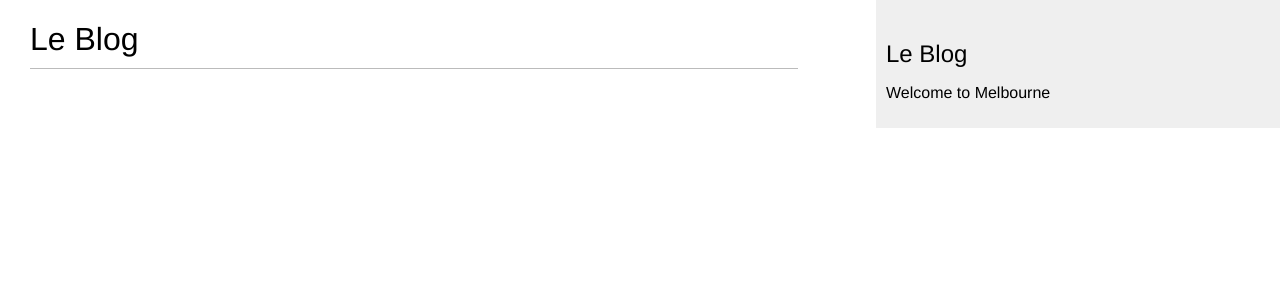
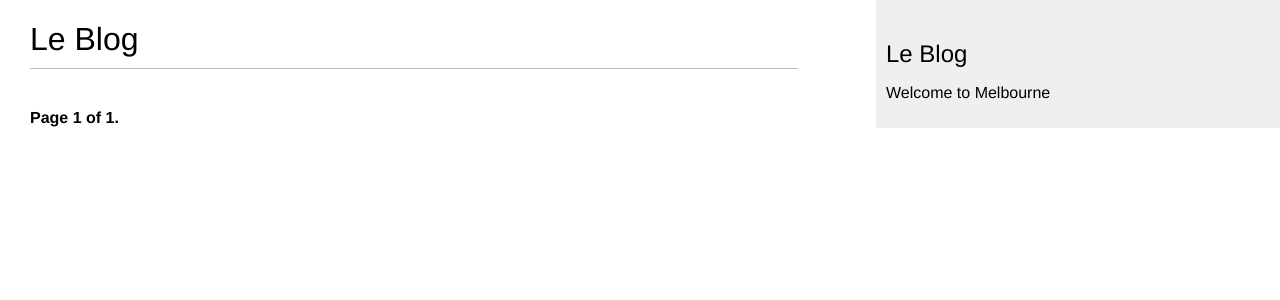
Before and after one commit to Roberto-Yudi/D3BE_Blog, a Django app: page /blog/ in a window 1280 px wide. Shown: the top 300 px of the page. Run offline with Django 3.2, Linux system fonts and the light colour scheme; data that the repository does not hold is empty.

Commit message:
added pagination

```diff
--- a/blog/templates/blog/post/list.html
+++ b/blog/templates/blog/post/list.html
@@ -15,5 +15,5 @@
             Published: {{ post.publish }} by {{ post.author }}
         </p>
     {% endfor %}
-
+{% include "pagination.html" with page=posts %}
 {% endblock %}
--- /dev/null
+++ b/blog/templates/pagination.html
@@ -0,0 +1,13 @@
+<div class='pagination'>
+    <span class='step-links'>
+        {% if page.has_previous %}
+        <a href="?page={{ page.previous_page_number }}">Previous</a>
+        {% endif %}
+        <span class='current'>
+            Page {{ page.number }} of {{ page.paginator.num_pages }}.
+        </span>
+        {% if page.has_next %}
+            <a href="?page={{ page.next_page_number }}">Next</a>
+        {% endif %}
+    </span>
+</div>
--- a/blog/views.py
+++ b/blog/views.py
@@ -1,9 +1,23 @@
 from django.shortcuts import render, get_object_or_404
+from django.core.paginator import Paginator, EmptyPage, PageNotAnInteger
 from .models import Post
 
 def post_list(request):
-    posts = Post.published.all()
-    return render(request,'blog/post/list.html',{'posts': posts})
+
+    object_list = Post.published.all()
+    paginator = Paginator(object_list,3)
+    page = request.GET.get('page')
+
+    try:
+        posts = paginator.page(page)
+    except PageNotAnInteger:
+        posts = paginator.page(1)
+    except EmptyPage:
+        posts = paginator.page(paginator.num_pages)
+
+    context = {'page':page, 'posts':posts,}
+
+    return render(request,'blog/post/list.html', context)
 
 def post_detail(request, year, month, day, post):
     post = get_object_or_404(Post, slug=post,
```
